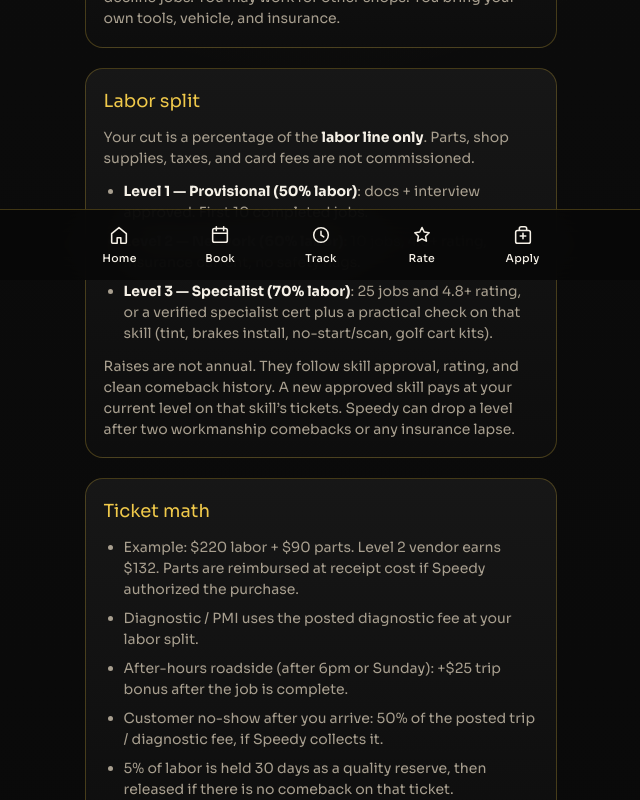
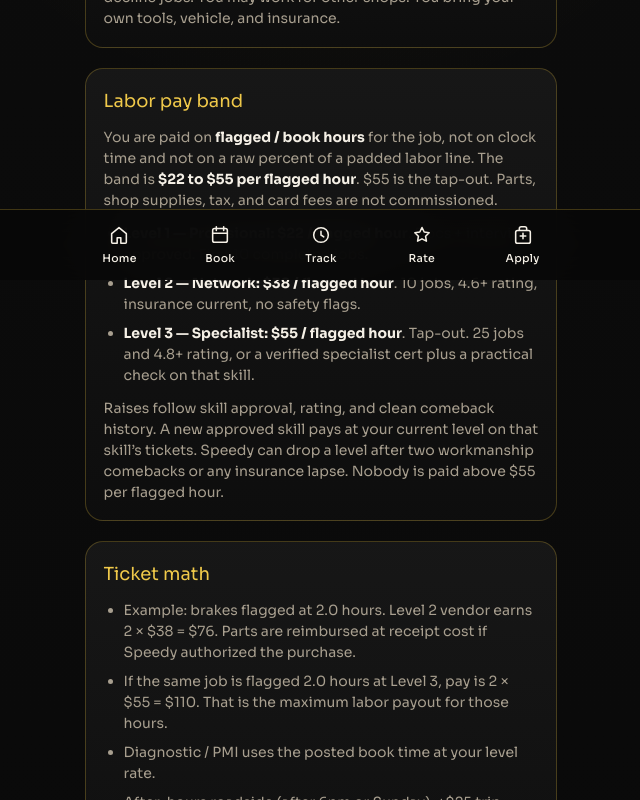
Before and after one commit to speedyapointments-cyber/speedyautobot, a Next.js app: page /network-terms in a window 1280 px wide. Shown: the part 520-1320 px from the top of the page, without its empty margins (319-959 px from the left). Built offline with nearby package versions, Linux system fonts and the light colour scheme.

Commit message:
Cap vendor labor pay at $22–$55 per flagged hour

```diff
--- a/src/app/apply/page.tsx
+++ b/src/app/apply/page.tsx
@@ -66,8 +66,8 @@ export default function ApplyPage() {
         <h1 className="section-title animate-rise-delay-1 mt-2">Apply as a vendor</h1>
         <p className="muted animate-rise-delay-2 mt-3 text-sm">
           Independent contractor work. Pending until Marvin approves you. No
-          auto-dispatch. Pay is a share of labor on completed tickets — 50% / 60% /
-          70% by skill level. Read the terms before you apply.
+          auto-dispatch. Labor pay is $22 to $55 per flagged hour by skill level.
+          $55 is the tap-out. Read the terms before you apply.
         </p>
         <Link href="/network-terms" className="mt-3 inline-block text-sm text-[var(--gold-bright)] underline">
           Full pay, vetting, and liability terms
@@ -92,9 +92,9 @@ export default function ApplyPage() {
             <div className="panel space-y-2">
               <p className="text-sm text-[var(--gold-bright)]">Pay at a glance</p>
               <p className="muted text-sm">
-                Level 1 Provisional 50% labor · Level 2 Network 60% · Level 3
-                Specialist 70%. Parts are not commissioned. +$25 after-hours roadside
-                bonus. 5% labor held 30 days for quality.
+                Level 1 Provisional $22 / flagged hour · Level 2 Network $38 ·
+                Level 3 Specialist $55 tap-out. Parts are not commissioned. +$25
+                after-hours roadside bonus. 5% labor pay held 30 days for quality.
               </p>
             </div>
 
--- a/src/app/network-terms/page.tsx
+++ b/src/app/network-terms/page.tsx
@@ -20,9 +20,9 @@ export default function NetworkTermsPage() {
           <p className="muted text-sm">
             Speedy Network is a dispatch marketplace for independent mobile and
             shop vendors. Approved vendors are not employees, partners, or agents of
-            Speedy Mobile Auto Repair. There is no hourly wage, salary, overtime,
-            benefits, or workers’ compensation from Speedy. Pay is per completed,
-            approved ticket only.
+            Speedy Mobile Auto Repair. There is no hourly clock wage, salary,
+            overtime, benefits, or workers’ compensation from Speedy. Pay is per
+            completed, approved ticket only.
           </p>
           <p className="muted text-sm">
             Marvin assigns work. There is no auto-dispatch. You may decline jobs.
@@ -32,42 +32,45 @@ export default function NetworkTermsPage() {
         </section>
 
         <section className="panel space-y-3">
-          <h2 className="text-[var(--gold-bright)] text-lg">Labor split</h2>
+          <h2 className="text-[var(--gold-bright)] text-lg">Labor pay band</h2>
           <p className="muted text-sm">
-            Your cut is a percentage of the <strong className="text-[var(--ink)]">labor line only</strong>.
-            Parts, shop supplies, taxes, and card fees are not commissioned.
+            You are paid on <strong className="text-[var(--ink)]">flagged / book hours</strong> for
+            the job, not on clock time and not on a raw percent of a padded labor
+            line. The band is <strong className="text-[var(--ink)]">$22 to $55 per flagged hour</strong>.
+            $55 is the tap-out. Parts, shop supplies, tax, and card fees are not commissioned.
           </p>
           <ul className="muted text-sm space-y-2 list-disc pl-5">
             <li>
-              <strong className="text-[var(--ink)]">Level 1 — Provisional (50% labor)</strong>:
-              docs + interview approved. First 10 completed jobs.
+              <strong className="text-[var(--ink)]">Level 1 — Provisional: $22 / flagged hour</strong>.
+              Docs + interview approved. First 10 completed jobs.
             </li>
             <li>
-              <strong className="text-[var(--ink)]">Level 2 — Network (60% labor)</strong>:
+              <strong className="text-[var(--ink)]">Level 2 — Network: $38 / flagged hour</strong>.
               10 jobs, 4.6+ rating, insurance current, no safety flags.
             </li>
             <li>
-              <strong className="text-[var(--ink)]">Level 3 — Specialist (70% labor)</strong>:
-              25 jobs and 4.8+ rating, or a verified specialist cert plus a practical
-              check on that skill (tint, brakes install, no-start/scan, golf cart kits).
+              <strong className="text-[var(--ink)]">Level 3 — Specialist: $55 / flagged hour</strong>.
+              Tap-out. 25 jobs and 4.8+ rating, or a verified specialist cert plus a
+              practical check on that skill.
             </li>
           </ul>
           <p className="muted text-sm">
-            Raises are not annual. They follow skill approval, rating, and clean
-            comeback history. A new approved skill pays at your current level on that
-            skill’s tickets. Speedy can drop a level after two workmanship comebacks
-            or any insurance lapse.
+            Raises follow skill approval, rating, and clean comeback history. A new
+            approved skill pays at your current level on that skill’s tickets. Speedy
+            can drop a level after two workmanship comebacks or any insurance lapse.
+            Nobody is paid above $55 per flagged hour.
           </p>
         </section>
 
         <section className="panel space-y-3">
           <h2 className="text-[var(--gold-bright)] text-lg">Ticket math</h2>
           <ul className="muted text-sm space-y-2 list-disc pl-5">
-            <li>Example: $220 labor + $90 parts. Level 2 vendor earns $132. Parts are reimbursed at receipt cost if Speedy authorized the purchase.</li>
-            <li>Diagnostic / PMI uses the posted diagnostic fee at your labor split.</li>
+            <li>Example: brakes flagged at 2.0 hours. Level 2 vendor earns 2 × $38 = $76. Parts are reimbursed at receipt cost if Speedy authorized the purchase.</li>
+            <li>If the same job is flagged 2.0 hours at Level 3, pay is 2 × $55 = $110. That is the maximum labor payout for those hours.</li>
+            <li>Diagnostic / PMI uses the posted book time at your level rate.</li>
             <li>After-hours roadside (after 6pm or Sunday): +$25 trip bonus after the job is complete.</li>
             <li>Customer no-show after you arrive: 50% of the posted trip / diagnostic fee, if Speedy collects it.</li>
-            <li>5% of labor is held 30 days as a quality reserve, then released if there is no comeback on that ticket.</li>
+            <li>5% of labor pay is held 30 days as a quality reserve, then released if there is no comeback on that ticket.</li>
             <li>Payouts weekly by ACH after the customer is charged and the job is marked complete with photos.</li>
           </ul>
         </section>
```
